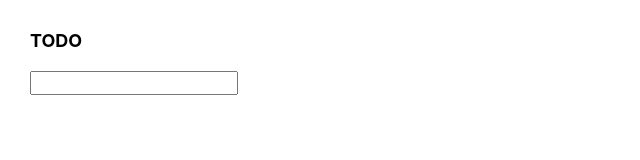
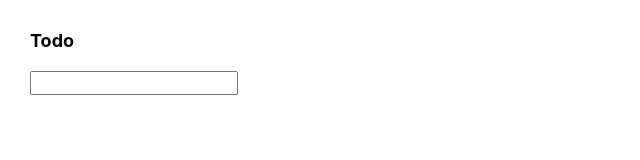
Before and after one commit to dad-ka-raneesa/todo-with-react, a React (Create React App) app: page / in a window 1280 px wide. Shown: the top 160 px of the page, without its empty margins (0-640 px from the left). Built offline with nearby package versions, Linux system fonts and the light colour scheme.

Commit message:
modified classes to fucntion components and used useState init

```diff
--- a/src/App.css
+++ b/src/App.css
@@ -24,7 +24,7 @@ body {
 	display: block;
 }
 
-.inputBar {
+input {
 	font-size: inherit;
 	font-weight: inherit;
 	width: 200px;
--- a/src/components/InputBar.js
+++ b/src/components/InputBar.js
@@ -1,35 +1,25 @@
-import React from 'react';
+import React, { useState } from 'react';
 
-class InputBar extends React.Component {
-  constructor(props) {
-    super(props);
-    this.state = { inputValue: this.props.value || '' };
-    this.handleChange = this.handleChange.bind(this);
-    this.onKeyPress = this.onKeyPress.bind(this);
-  }
+const InputBar = function(props) {
+  const [value, setValue] = useState(props.value);
 
-  handleChange(event) {
-    this.setState({ inputValue: event.target.value })
-  }
+  const handleChange = (event) => setValue(event.target.value);
 
-  onKeyPress(event) {
-    let inputValue = event.target.value.trim();
-    if (event.charCode === 13 && inputValue !== '') {
-      this.props.onChange(inputValue);
-      this.setState({ inputValue: '' });
+  const handleSubmit = function(event) {
+    event.preventDefault();
+    if (value) {
+      props.onSubmit(value);
+      setValue('');
     }
-  }
+  };
 
-  render() {
-    return (
-      <input
-        type='text'
-        className='inputBar'
-        value={this.state.inputValue}
-        onChange={this.handleChange}
-        onKeyPress={this.onKeyPress}></input>
-    );
-  }
-}
+  return (
+    <form onSubmit={handleSubmit}>
+      <input type="text" value={value} onChange={handleChange} />
+    </form>
+  );
+};
+
+InputBar.defaultProps = { value: '' };
 
 export default InputBar;
--- a/src/components/Task.js
+++ b/src/components/Task.js
@@ -1,12 +1,13 @@
 import React from 'react';
 
-const Task = ({ task, id, onClick, onDelete }) => {
+const Task = ({ todo, updateStatus, handleDelete }) => {
+  const { id, task, status } = todo;
   return (
-    <div className={`taskContainer ${task.status}`}>
+    <div className={`taskContainer ${status}`}>
       <div className="taskIcon"></div>
       <div className="taskContent">
-        <span onClick={() => onClick(task.id)}>{task.content}</span>
-        <div className="deleteTaskBtn" onClick={() => onDelete(task.id)}>X</div>
+        <span onClick={() => updateStatus(id)}>{task}</span>
+        <div className="deleteTaskBtn" onClick={() => handleDelete(id)}>X</div>
       </div>
     </div >
   );
--- a/src/components/TaskList.js
+++ b/src/components/TaskList.js
@@ -3,9 +3,9 @@ import Task from './Task';
 
 const TaskList = (props) => {
   const list = props.list.map((task) => (
-    <Task task={task} key={task.id}
-      onClick={props.onClick}
-      onDelete={props.onDelete}
+    <Task todo={task} key={task.id}
+      updateStatus={props.updateStatus}
+      handleDelete={props.handleDelete}
     />
   ))
 
--- a/src/components/TodoApp.js
+++ b/src/components/TodoApp.js
@@ -1,59 +1,45 @@
-import React from 'react';
-import uuid from 'uuid';
+import React, { useState } from 'react';
 import TaskList from './TaskList.js';
 import InputBar from './InputBar';
 import TodoTitle from './TodoTitle';
 import { getNextStatus, getDefaultStatus } from './statuses';
 
-class TodoApp extends React.Component {
-  constructor(props) {
-    super(props);
-    this.state = { title: 'TODO', list: [] };
-    this.addTask = this.addTask.bind(this);
-    this.updateStatus = this.updateStatus.bind(this);
-    this.updateTitle = this.updateTitle.bind(this);
-    this.deleteTask = this.deleteTask.bind(this);
-    this.deleteTasks = this.deleteTasks.bind(this);
+const TodoApp = function(props) {
+  const [list, setTodoList] = useState([]);
+  const [lastId, setLastId] = useState(0);
+  const [title, setTitle] = useState('Todo');
+
+  const reset = function() {
+    setTodoList([]);
+    setLastId(0);
+    setTitle('Todo');
+  };
+
+  const addTask = function(task) {
+    setTodoList(list => [...list, { id: lastId, task, status: getDefaultStatus() }]);
+    setLastId(id => id + 1);
+  };
+
+  const removeTask = function(taskId) {
+    setTodoList(list => list.filter(task => task.id !== taskId));
   }
 
-  addTask(content) {
-    this.setState(({ list }) => ({
-      list: list.concat({ id: uuid(), content, status: getDefaultStatus() })
-    }))
+  const updateStatus = function(taskId) {
+    setTodoList(list => {
+      const newList = list.map((task) => ({ ...task }));
+      const taskToUpdate = newList.find((task) => task.id === taskId);
+      taskToUpdate.status = getNextStatus(taskToUpdate.status);
+      return newList;
+    })
   }
 
-  updateStatus(id) {
-    this.setState(({ list }) => {
-      const newList = list.map((task) => ({ ...task }));
-      const taskToUpdate = newList.find((task) => task.id === id);
-      taskToUpdate.status = getNextStatus(taskToUpdate.status);
-      return { list: newList };
-    });
-  }
-
-  updateTitle(title) {
-    this.setState({ title });
-  }
-
-  deleteTask(id) {
-    this.setState(({ list }) => ({
-      list: list.filter((task) => task.id !== id),
-    }));
-  }
-
-  deleteTasks() {
-    this.setState({ list: [] });
-  }
-
-  render() {
-    return (
-      <div>
-        <TodoTitle value={this.state.title} onChange={this.updateTitle} onDelete={this.deleteTasks} />
-        <TaskList list={this.state.list} onClick={this.updateStatus} onDelete={this.deleteTask} />
-        <InputBar onChange={this.addTask} />
-      </div >
-    );
-  }
+  return (
+    <div>
+      <TodoTitle value={title} updateTitle={setTitle} handleDelete={reset} />
+      <TaskList list={list} updateStatus={updateStatus} handleDelete={removeTask} />
+      <InputBar onSubmit={addTask} />
+    </div>
+  )
 }
 
 export default TodoApp;
--- a/src/components/TodoTitle.js
+++ b/src/components/TodoTitle.js
@@ -1,38 +1,28 @@
-import React from 'react';
+import React, { useState } from 'react';
 import InputBar from './InputBar';
 
-class TodoTitle extends React.Component {
-  constructor(props) {
-    super(props);
-    this.state = { isEditable: false };
-    this.handleClick = this.handleClick.bind(this);
-    this.handleTitleChange = this.handleTitleChange.bind(this);
+const TodoTitle = function(props) {
+  const [isEditable, toggleEditable] = useState(false);
+
+  const updateTitle = function(title) {
+    toggleEditable(!isEditable);
+    props.updateTitle(title);
   }
 
-  handleClick() {
-    this.setState({ isEditable: true });
-  }
+  const title = (
+    <div className="title">
+      <span onClick={() => toggleEditable(!isEditable)}> {props.value}</span>
+      <div className="deleteTasksBtn" onClick={() => props.handleDelete()}>X</div>
+    </div>
+  );
 
-  handleTitleChange(value) {
-    this.setState({ isEditable: false });
-    this.props.onChange(value);
-  }
+  const inputBox = (
+    <div className="title">
+      <InputBar value={props.value} onSubmit={updateTitle} />
+    </div>
+  );
 
-  render() {
-    const header = (
-      <div className="title">
-        <span onClick={this.handleClick}> {this.props.value}</span>
-        <div className="deleteTasksBtn" onClick={() => this.props.onDelete()}>X</div>
-      </div>
-    );
-    const input = (
-      <div className="title">
-        <InputBar value={this.props.value} onChange={this.handleTitleChange} />
-      </div>
-    );
-
-    return (this.state.isEditable ? input : header);
-  }
+  return isEditable ? inputBox : title;
 }
 
 export default TodoTitle;
```
